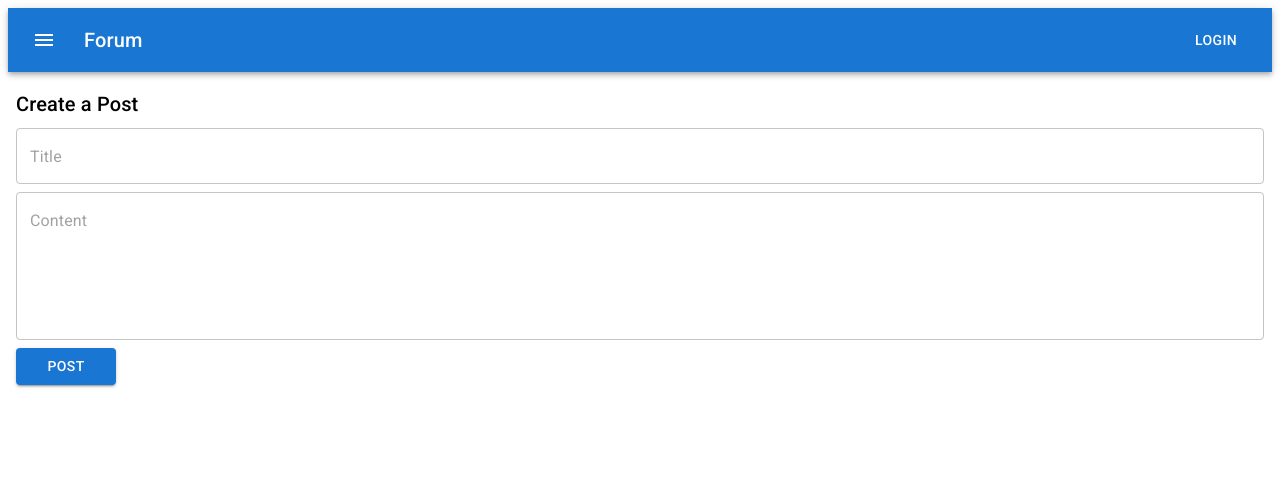
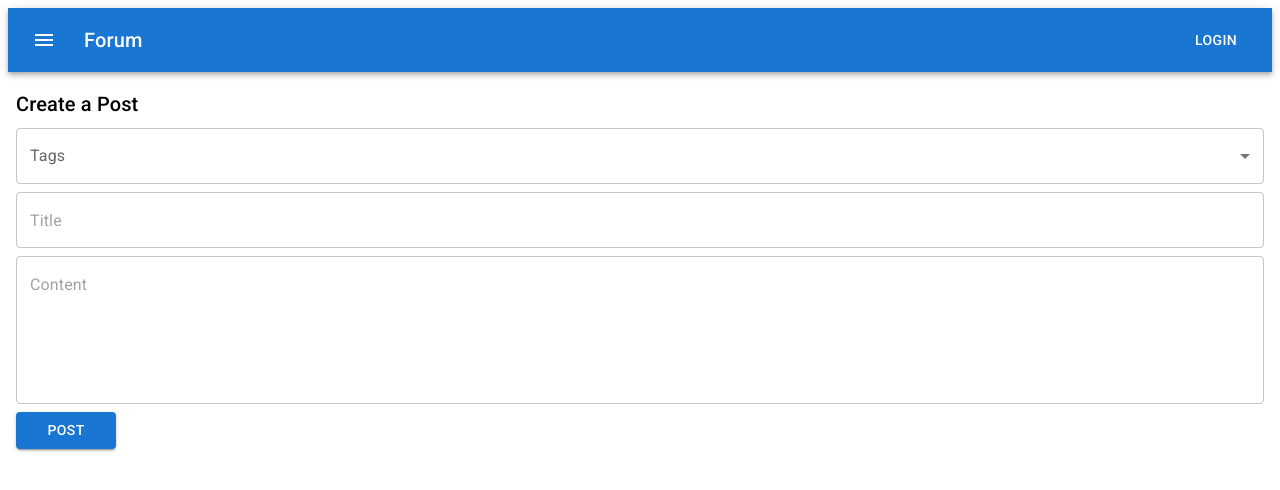
Before and after one commit to Glenn-Chiang/forum-client, a React (Vite) app: page /posts/create in a window 1280 px wide. Shown: the top 490 px of the page. Built offline with nearby package versions, Linux system fonts and the light colour scheme.

Commit message:
Create TagSelect component

```diff
--- /dev/null
+++ b/src/components/TagSelect.tsx
@@ -0,0 +1,68 @@
+import {
+  Box,
+  Chip,
+  FormControl,
+  InputLabel,
+  MenuItem,
+  OutlinedInput,
+  Select,
+  SelectChangeEvent,
+} from "@mui/material";
+import { useState } from "react";
+import { Topic } from "../api/models";
+
+export default function TagSelect() {
+  const topics: Topic[] = [
+    { id: 1, name: "Philosophy" },
+    { id: 2, name: "Literature" },
+  ];
+  // const {data: topics, isLoading, isSuccess} = useGetTopicsQuery()
+
+  // Keep track of selected topic IDs
+  const [selectedTopics, setSelectedTopics] = useState<string[]>([]);
+
+  // Update the state of selected topic IDs whenever new values are selected/unselected
+  const handleChange = (event: SelectChangeEvent<string[]>) => {
+    // Get the selected topic IDs from the event target
+    // event.target.value may be returned as a string, so we explicitly split the string into an array
+    const value = event.target.value;
+    const selectedIds = typeof value === "string" ? value.split(",") : value;
+    setSelectedTopics(selectedIds);
+  };
+
+  // Render the Chip UI component for the given tag
+  const renderChip = (tagId: string) => {
+    const topic = topics.find(topic => topic.id === Number(tagId))!
+    return <Chip key={tagId} label={topic.name} />
+  }
+
+  return (
+    <FormControl>
+      <InputLabel>Tags</InputLabel>
+      <Select
+        multiple
+        value={selectedTopics}
+        onChange={handleChange}
+        input={<OutlinedInput label={"Tags"} />}
+        MenuProps={{
+          PaperProps: {
+            style: {
+              width: 250,
+            },
+          },
+        }}
+        renderValue={(selected) => (
+          <Box sx={{ display: "flex", flexWrap: "wrap", gap: 0.5 }}>
+            {selected.map(renderChip)}
+          </Box>
+        )}
+      >
+        {topics.map((topic) => (
+          <MenuItem key={topic.id} value={topic.id}>
+            {topic.name}
+          </MenuItem>
+        ))}
+      </Select>
+    </FormControl>
+  );
+}
--- a/src/pages/CreatePostPage.tsx
+++ b/src/pages/CreatePostPage.tsx
@@ -10,6 +10,7 @@ import { useState } from "react";
 import ErrorAlert from "../components/feedback/ErrorAlert";
 import { useNavigate } from "react-router";
 import { useToast } from "../components/feedback/ToastProvider";
+import TagSelect from "../components/TagSelect";
 
 export default function CreatePostPage() {
   // Get current userId
@@ -65,7 +66,7 @@ export default function CreatePostPage() {
       gap={1}
     >
       <Typography variant="h6">Create a Post</Typography>
-      {error && <ErrorAlert message={error} />}
+      <TagSelect/>
       <Controller
         name="title"
         control={control}
@@ -95,6 +96,7 @@ export default function CreatePostPage() {
           />
         )}
         />
+      {error && <ErrorAlert message={error} />}
       <Button
         type="submit"
         sx={{ maxWidth: 100 }}
```
Lines whose indentation alone changed are shown as unchanged.
